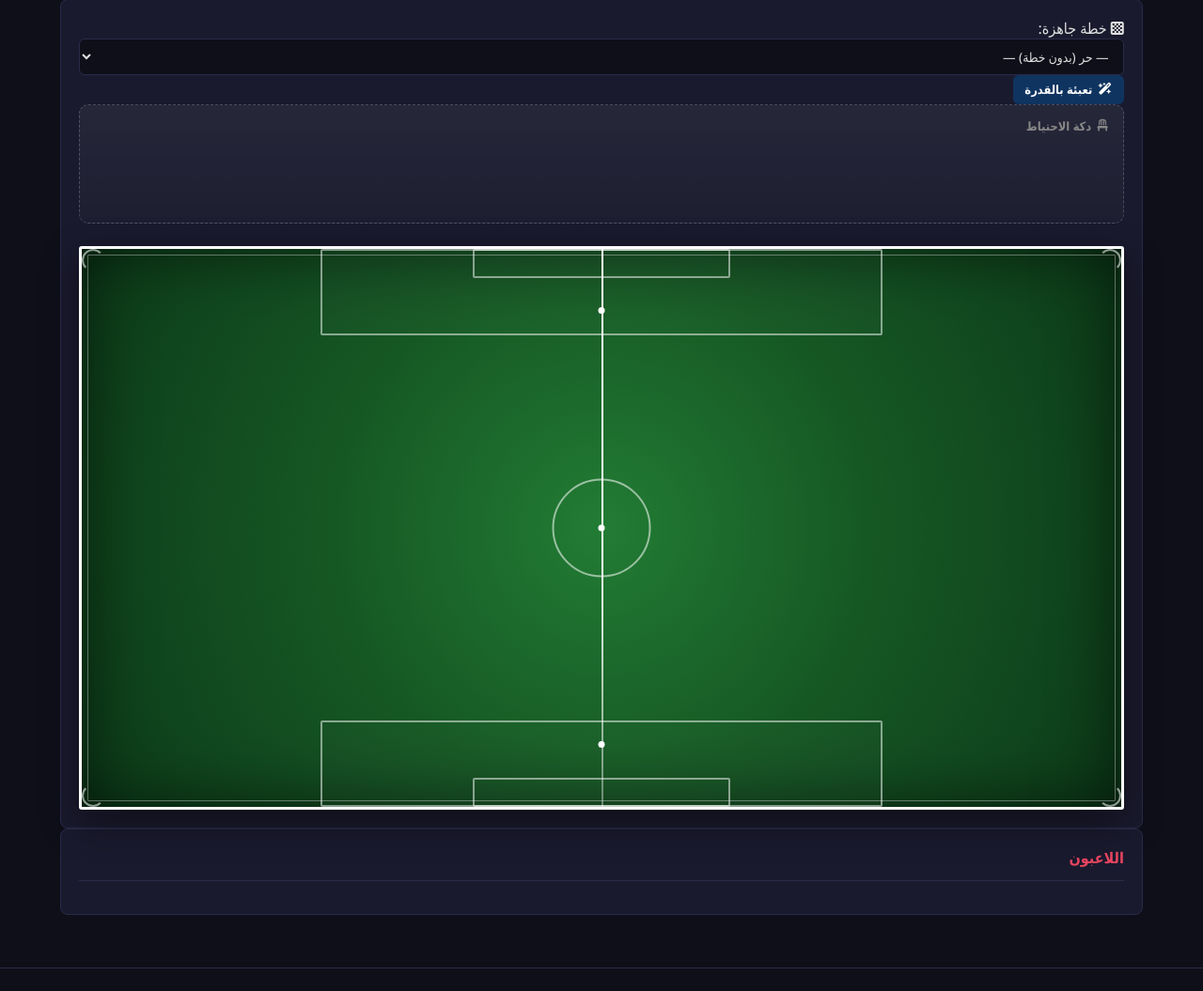
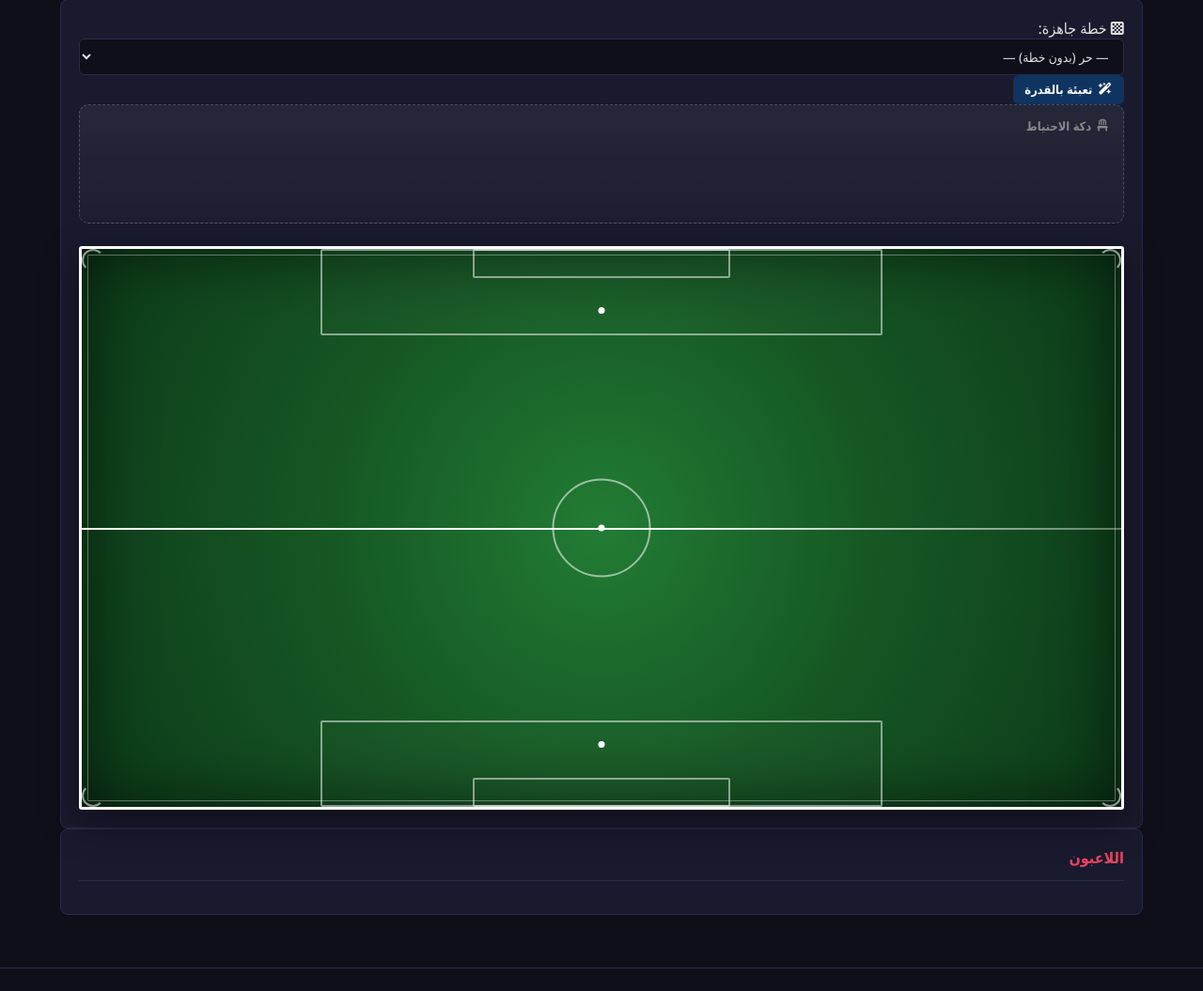
Before and after one commit to Elgohary23/football-game, a Python web app: template templates/tactics.html in a window 1280 px wide. Shown: the part 898-1953 px from the top of the page at 94% size. Run offline with Jinja, Linux system fonts and the light colour scheme; the template is opened without the code that fills it, so the values that code supplies are empty.

Commit message:
feat: draw tactics-pitch halfway line on horizontal axis

```diff
--- a/templates/tactics.html
+++ b/templates/tactics.html
@@ -407,11 +407,11 @@ document.addEventListener('DOMContentLoaded', function() {
 .mark.pen-spot.bottom { bottom: 10.5%; }
 .mark.center-spot { top: 50%; left: 50%; transform: translate(-50%, -50%); }
 
-/* Halfway line */
+/* Halfway line (runs horizontally across the middle of the pitch, y=50) */
 .mark.halfway {
-    left: 50%; top: 0; bottom: 0;
-    width: 2px;
-    background: linear-gradient(to bottom, #fff 0%, #fff 55%, rgba(255,255,255,0.35) 100%);
+    top: 50%; left: 0; right: 0;
+    height: 2px;
+    background: linear-gradient(to right, #fff 0%, #fff 55%, rgba(255,255,255,0.35) 100%);
 }
 
 /* Center circle */
```
